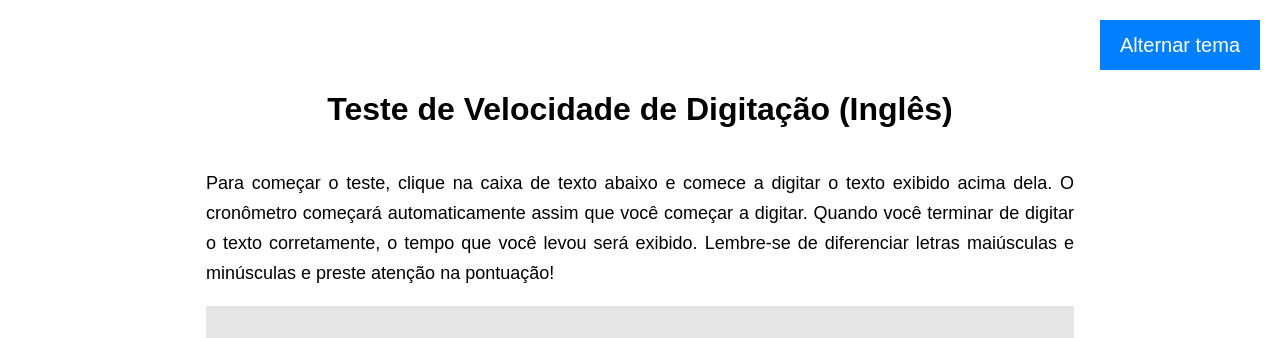
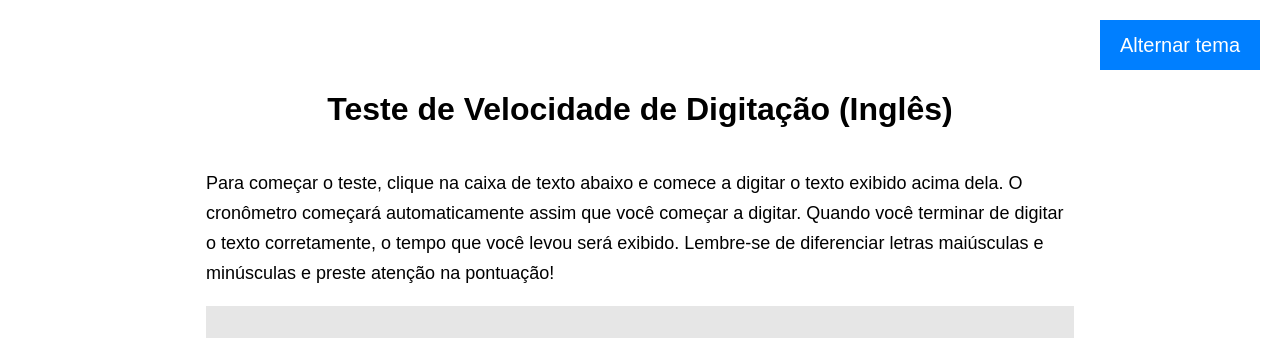
Before and after one commit to IgoorSouza/typing-test, a React (Vite) app: page / in a window 1280 px wide. Shown: the top 338 px of the page. Built offline with nearby package versions, Linux system fonts and the light colour scheme; no server answers.

Commit message:
update index.css

```diff
--- a/src/index.css
+++ b/src/index.css
@@ -43,10 +43,6 @@ body {
 .container button:hover {
   cursor: pointer;
   background-color: #0066ff;
-}
-
-.content > p {
-  text-align: justify;
 }
 
 .content p {
```
